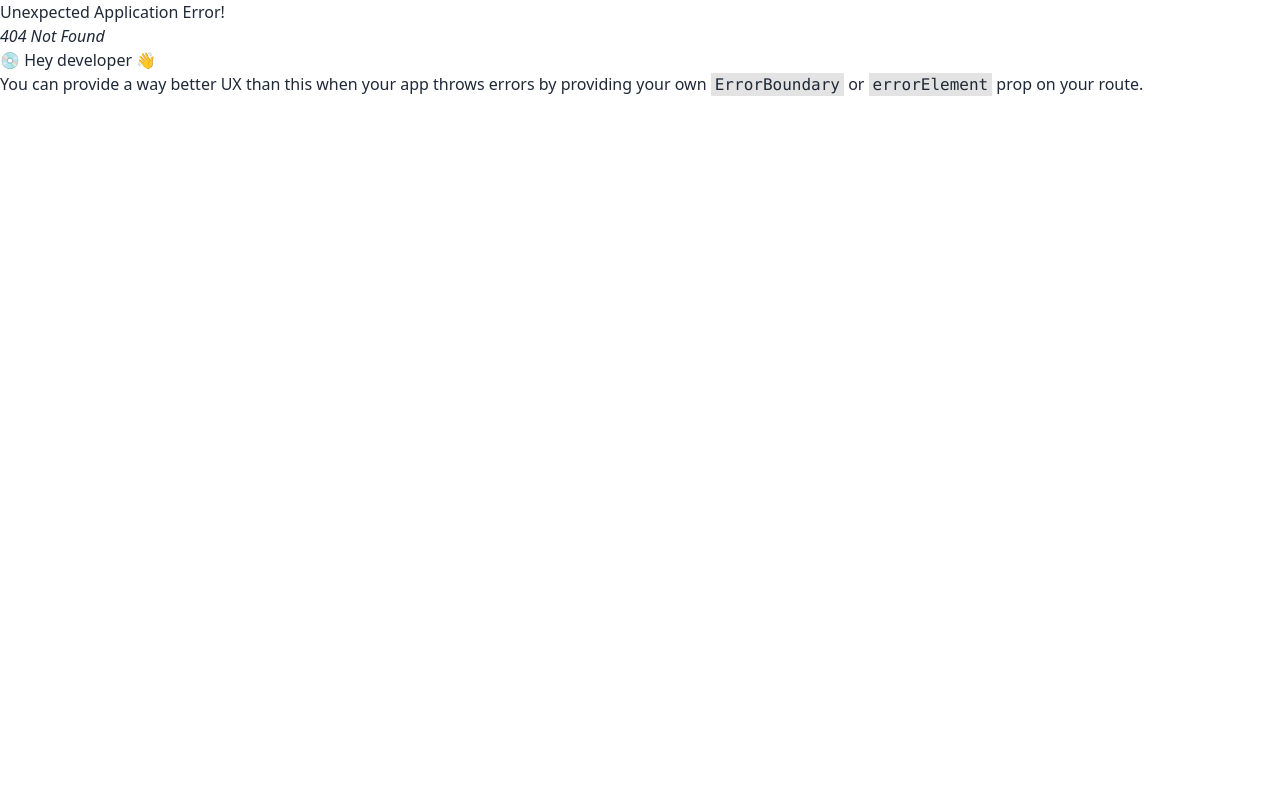
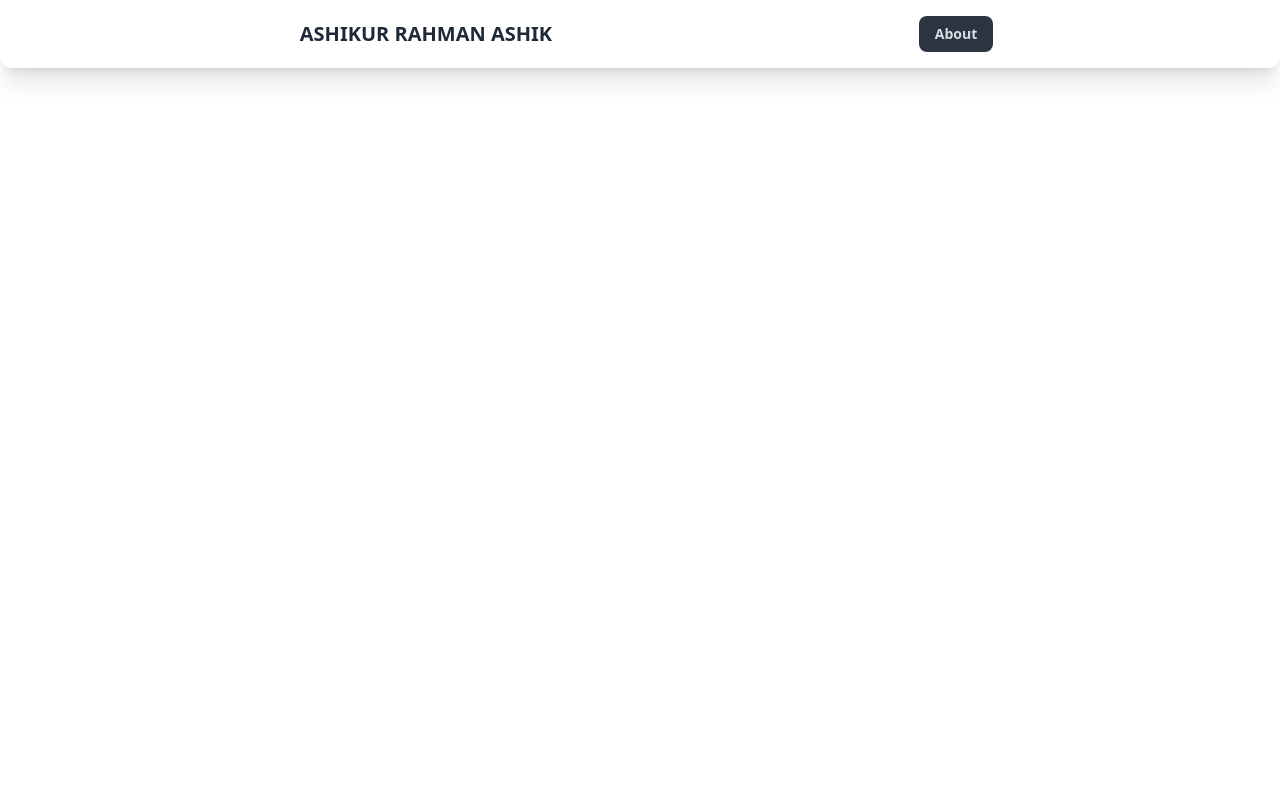
Before and after one commit to Md-Ashikur-Rahman-Ashik/Personal-Portfolio, a React (Vite) app: page /about in a window 1280 px wide. Before the commit this address had no page. Shown: the top 800 px of the page. Built offline with nearby package versions, Linux system fonts and the light colour scheme.

Commit message:
Added resume on portfolio website

```diff
--- /dev/null
+++ b/src/Pages/About/About.jsx
@@ -0,0 +1,12 @@
+const About = () => {
+  return (
+    <div className="container mx-auto">
+      <iframe
+        src="/AshikurRahmanResume.pdf"
+        style={{ width: "1300px", height: "1100px" }}
+      />
+    </div>
+  );
+};
+
+export default About;
--- a/src/routes/Routes.jsx
+++ b/src/routes/Routes.jsx
@@ -1,6 +1,7 @@
 import { createBrowserRouter } from "react-router-dom";
 import Main from "../Pages/Main/Main";
 import Home from "../Pages/Home/Home";
+import About from "../Pages/About/About";
 
 const router = createBrowserRouter([
   {
@@ -11,6 +12,10 @@ const router = createBrowserRouter([
         path: "/",
         element: <Home></Home>,
       },
+      {
+        path: "/about",
+        element: <About></About>,
+      },
     ],
   },
 ]);
```
Also changed, not shown: 1 other file (tests, documents, lock files or other folders).
